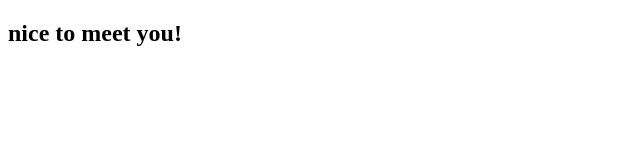
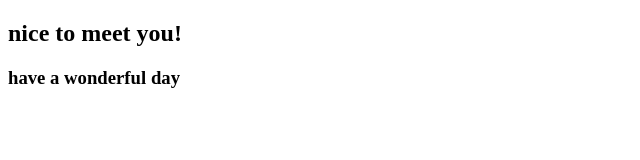
Before and after one commit to reutpa/temp, a plain HTML site: page index.html in a window 1280 px wide. Shown: the whole page, without its empty margins (0-640 px from the left). Drawn offline with Linux system fonts and the light colour scheme.

Commit message:
i saved it after more changes

```diff
--- a/index.html
+++ b/index.html
@@ -8,5 +8,6 @@
 </head>
 <body>
     <h2>nice to meet you!</h2>
+    <h3>have a wonderful day</h3>
 </body>
 </html>
```
